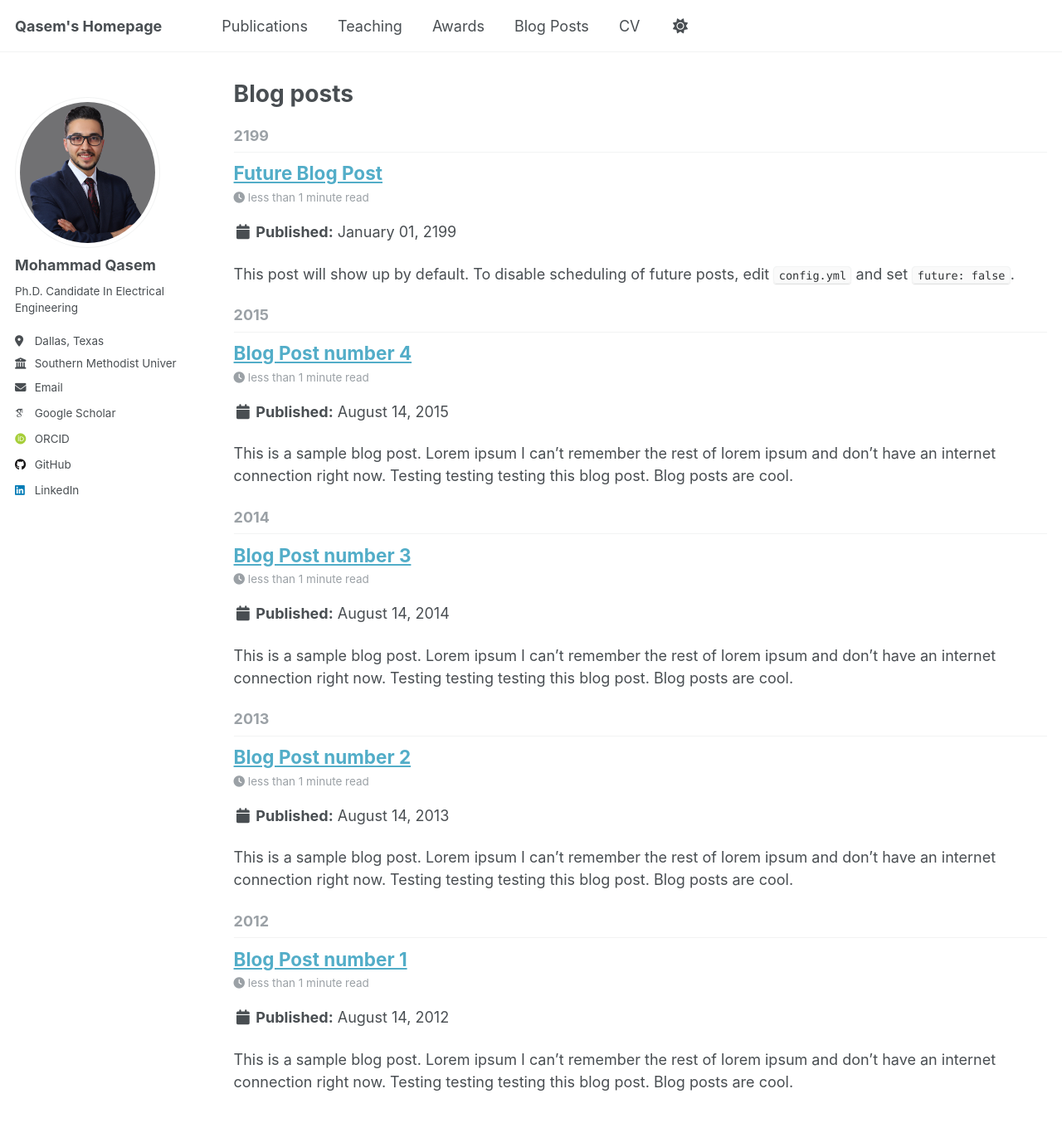
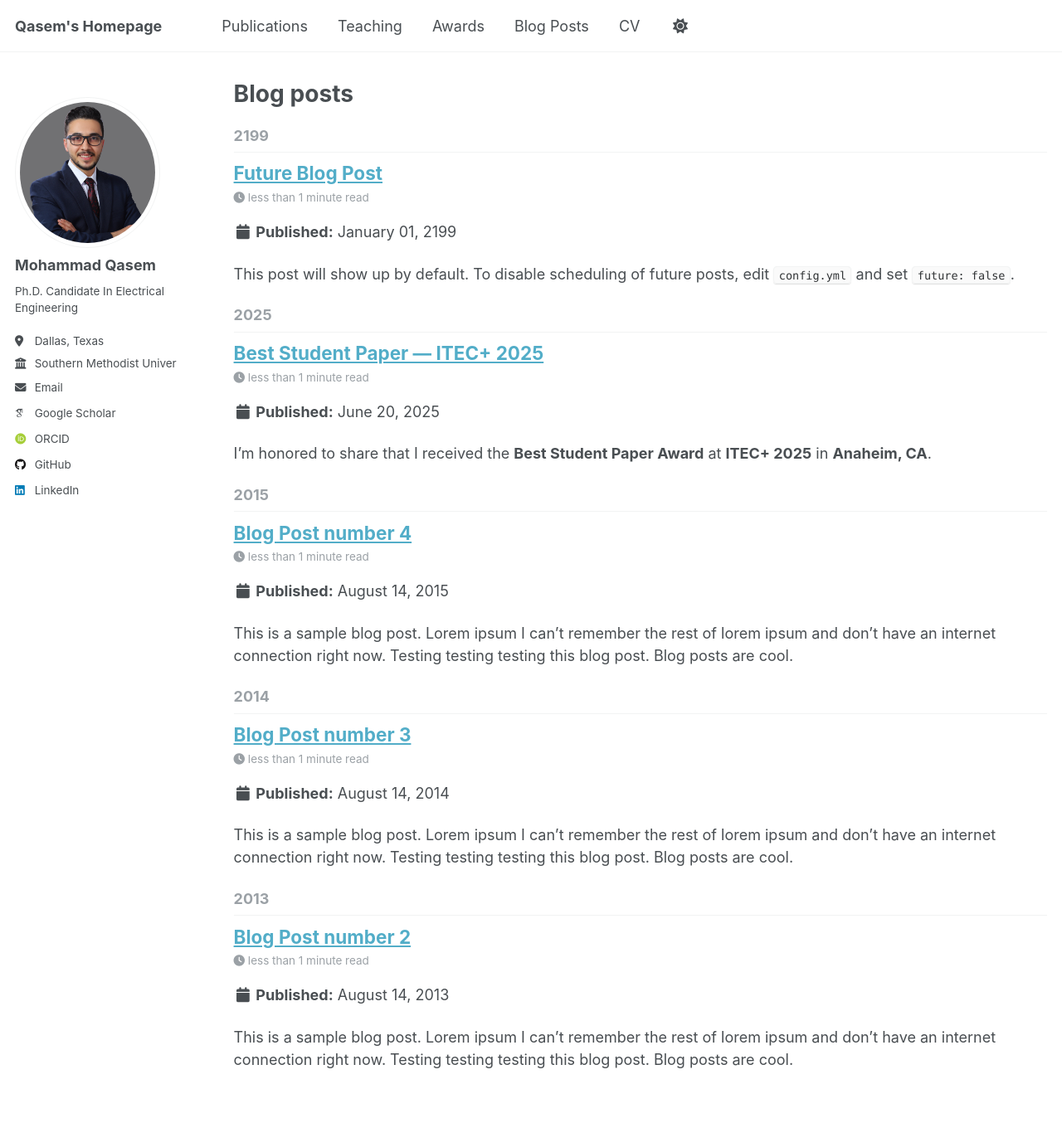
Before and after one commit to MohammadQasem97/Mohammad_Qasem.github.io, a Jekyll site: the page built from _pages/year-archive.html, in a window 1280 px wide and 1400 px high. Shown: the top 1354 px of the window at 83% size. Built offline with Jekyll 4.4.1, drawn with Linux system fonts in a browser that asks for light colours; some web fonts are replaced; a script that is not in the unit is left out.

Commit message:
Update 2012-08-14-blog-post-1.md

```diff
--- a/_posts/2012-08-14-blog-post-1.md
+++ b/_posts/2012-08-14-blog-post-1.md
@@ -1,20 +1,15 @@
 ---
-title: 'Blog Post number 1'
-date: 2012-08-14
-permalink: /posts/2012/08/blog-post-1/
-tags:
-  - cool posts
-  - category1
-  - category2
+title: "Best Student Paper — ITEC+ 2025"
+date: 2025-06-20
+permalink: /posts/2025/06/itec-2025-best-student-paper/
+tags: [ITEC2025, FastCharging, LithiumIonBatteries, Awards]
 ---
 
-This is a sample blog post. Lorem ipsum I can't remember the rest of lorem ipsum and don't have an internet connection right now. Testing testing testing this blog post. Blog posts are cool.
+I’m honored to share that I received the **Best Student Paper Award** at **ITEC+ 2025** in **Anaheim, CA**.
 
-Headings are cool
-======
+![On-stage presentation]({{ '/images/itec2025-talk.jpg' | relative_url }})
 
-You can have many headings
-======
-
-Aren't headings cool?
-------
+<figure>
+  <img src="{{ '/images/itec2025-certificate.jpg' | relative_url }}" alt="ITEC+ 2025 Best Student Paper certificate">
+  <figcaption>Certificate presented at the Electric Aircraft Technologies Symposium track.</figcaption>
+</figure>
```
